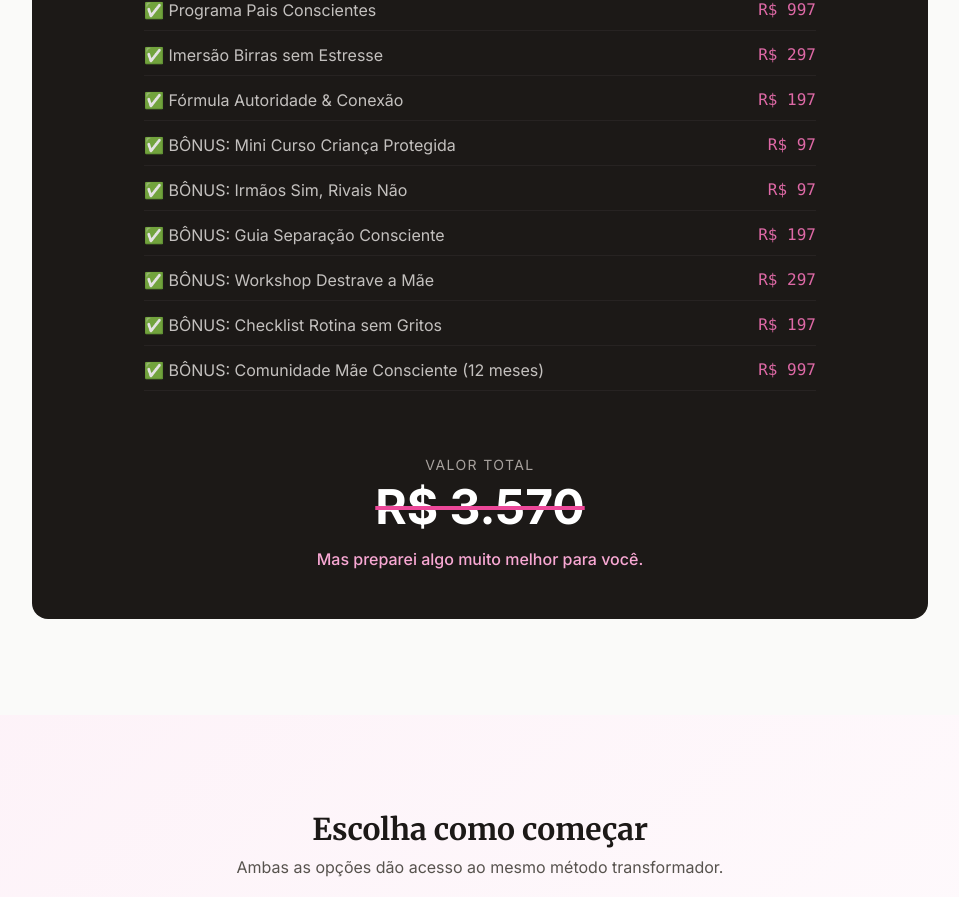
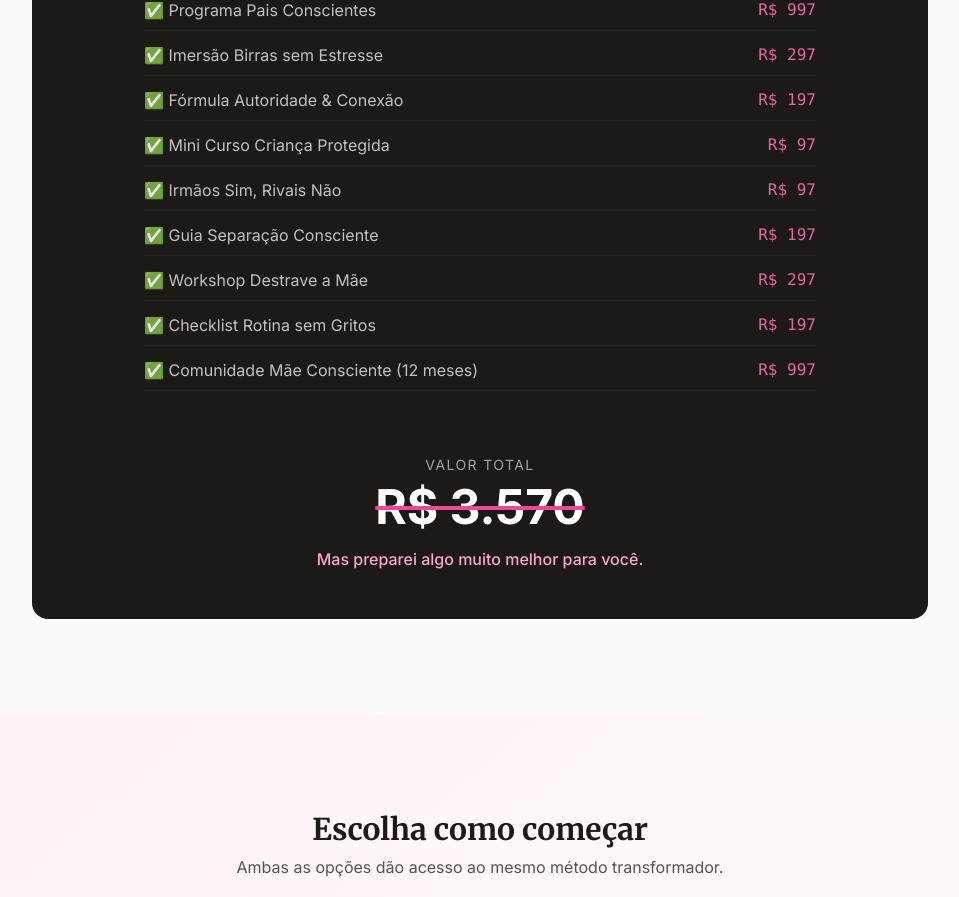
Before and after one commit to projetorenatamachado-ux/combo-mae-consciente, a React (Vite) app: page / in a window 1280 px wide. Shown: the part 4620-5517 px from the top of the page, without its empty margins (160-1119 px from the left). Built offline with nearby package versions, Linux system fonts and the light colour scheme.

Commit message:
Update App.tsx

```diff
--- a/App.tsx
+++ b/App.tsx
@@ -287,27 +287,27 @@ function App() {
               <span className="font-mono text-brand-400">R$ 197</span>
             </div>
             <div className="flex justify-between border-b border-stone-800 pb-2">
-              <span>✅ BÔNUS: Mini Curso Criança Protegida</span>
+              <span>✅ Mini Curso Criança Protegida</span>
               <span className="font-mono text-brand-400">R$ 97</span>
             </div>
             <div className="flex justify-between border-b border-stone-800 pb-2">
-              <span>✅ BÔNUS: Irmãos Sim, Rivais Não</span>
+              <span>✅ Irmãos Sim, Rivais Não</span>
               <span className="font-mono text-brand-400">R$ 97</span>
             </div>
             <div className="flex justify-between border-b border-stone-800 pb-2">
-              <span>✅ BÔNUS: Guia Separação Consciente</span>
+              <span>✅ Guia Separação Consciente</span>
               <span className="font-mono text-brand-400">R$ 197</span>
             </div>
             <div className="flex justify-between border-b border-stone-800 pb-2">
-              <span>✅ BÔNUS: Workshop Destrave a Mãe</span>
+              <span>✅ Workshop Destrave a Mãe</span>
               <span className="font-mono text-brand-400">R$ 297</span>
             </div>
             <div className="flex justify-between border-b border-stone-800 pb-2">
-              <span>✅ BÔNUS: Checklist Rotina sem Gritos</span>
+              <span>✅ Checklist Rotina sem Gritos</span>
               <span className="font-mono text-brand-400">R$ 197</span>
             </div>
             <div className="flex justify-between border-b border-stone-800 pb-2">
-              <span>✅ BÔNUS: Comunidade Mãe Consciente (12 meses)</span>
+              <span>✅ Comunidade Mãe Consciente (12 meses)</span>
               <span className="font-mono text-brand-400">R$ 997</span>
             </div>
           </div>
```
